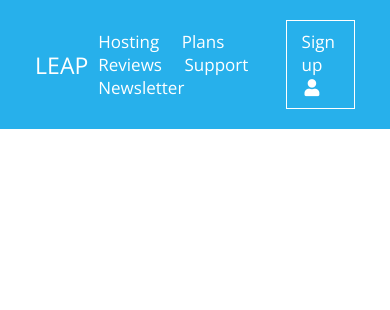
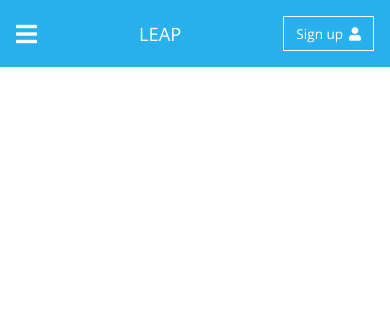
Before and after one commit to joshHawks1823/leap-hosting, a website built with Parcel: page src/index.html in a window 390 px wide. Built offline with nearby package versions, Linux system fonts and the light colour scheme.

Commit message:
finished header

```diff
--- a/src/index.html
+++ b/src/index.html
@@ -18,6 +18,9 @@
 
   <!-- Header -->
   <header class="header">
+
+    <div id="menu-btn" class="fas fa-bars"></div>
+
     <a href="#" class="logo">Leap</a>
 
     <nav class="navbar">
--- a/src/main.js
+++ b/src/main.js
@@ -0,0 +1,7 @@
+let menu = document.querySelector('#menu-btn');
+let navbar = document.querySelector('.navbar');
+
+menu.onclick = () => {
+  menu.classList.toggle('fa-times');
+  navbar.classList.toggle('active');
+};
--- a/src/scss/main.scss
+++ b/src/scss/main.scss
@@ -69,4 +69,53 @@ html {
       border-bottom-right-radius: 18px;
     }
   }
+  #menu-btn {
+    font-size: 3rem;
+    color: $white;
+    cursor: pointer;
+    display: none;
+  }
 }
+
+// Media Queries
+@media (max-width: 991px) {
+  html {
+    font-size: 55%;
+  }
+  .header {
+    padding: 2rem;
+  }
+}
+
+@media (max-width: 768px) {
+  .header {
+    #menu-btn {
+      display: initial;
+    }
+    .navbar {
+      position: absolute;
+      top: 99%;
+      left: 0;
+      right: 0;
+      background: $header;
+      clip-path: polygon(0 0, 100% 0, 100% 0, 0 0);
+
+      &.active {
+        clip-path: polygon(0 0, 100% 0, 100% 100%, 0% 100%);
+      }
+
+      a {
+        display: block;
+        font-size: 2.2rem;
+        margin: 0;
+        padding: 1.5rem 2rem;
+      }
+    }
+  }
+}
+
+@media (max-width: 450px) {
+  html {
+    font-size: 50%;
+  }
+}
```
Also changed, not shown: dist/index.html, 5 other files.
